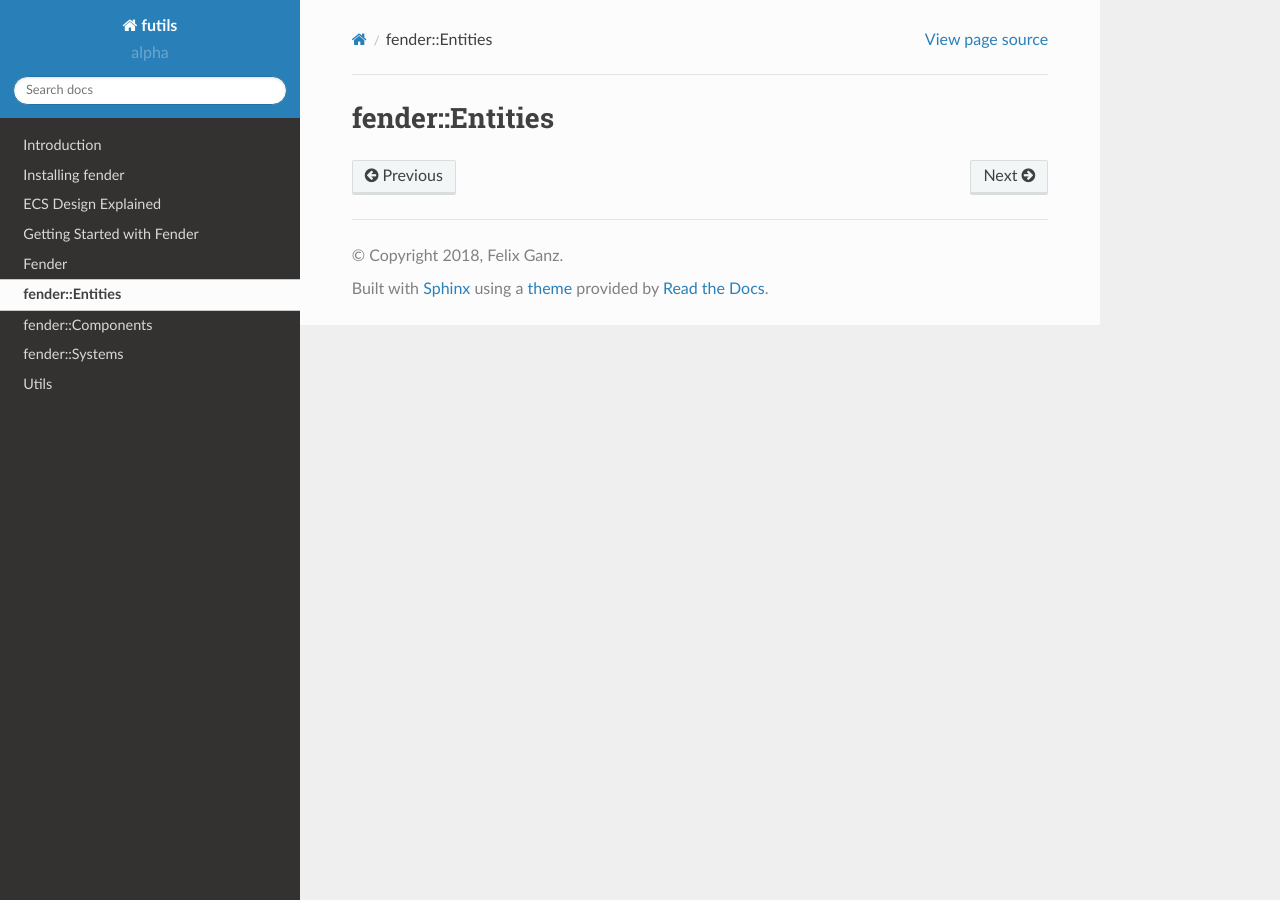
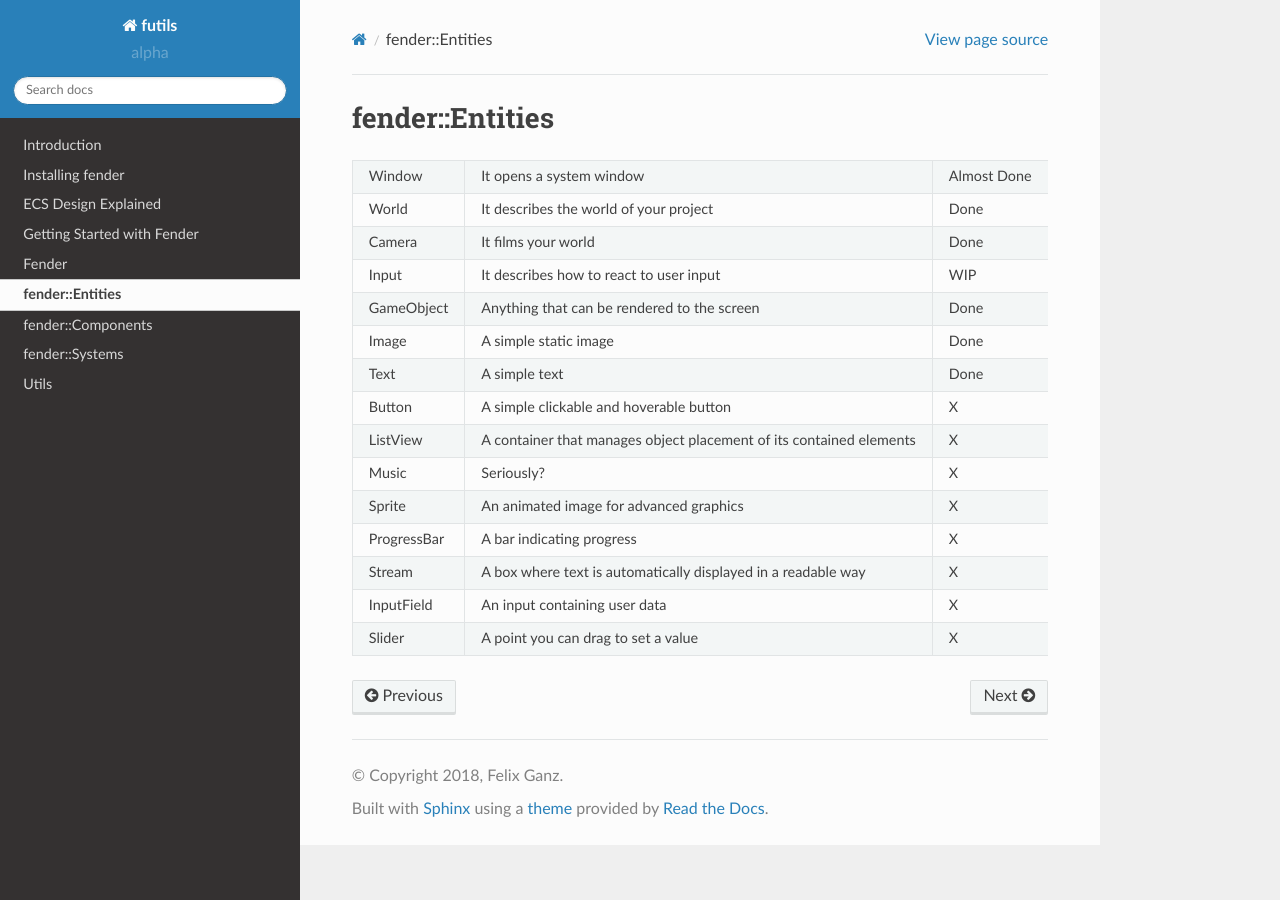
Before and after one commit to ganzf/futils, a Sphinx documentation site: the page built from docs/entities.rst, in a window 1280 px wide. Built offline with Sphinx 7.4.7 and the Read the Docs theme 2.0.0, drawn with Linux system fonts in a browser that asks for light colours.

Commit message:
entities table

```diff
--- a/docs/entities.rst
+++ b/docs/entities.rst
@@ -1,2 +1,49 @@
 fender::Entities
 ================
+
++---------------------+----------------------------------------------------+-------------+
+|  Window             | It opens a system window                           | Almost Done |
+|                     |                                                    |             |
++---------------------+----------------------------------------------------+-------------+
+|  World              | It describes the world of your project             |    Done     |
+|                     |                                                    |             |
++---------------------+----------------------------------------------------+-------------+
+|  Camera             | It films your world                                |    Done     |
+|                     |                                                    |             |
++---------------------+----------------------------------------------------+-------------+
+|  Input              | It describes how to react to user input            |     WIP     |
+|                     |                                                    |             |
++---------------------+----------------------------------------------------+-------------+
+|  GameObject         | Anything that can be rendered to the screen        |    Done     |
+|                     |                                                    |             |
++---------------------+----------------------------------------------------+-------------+
+|  Image              | A simple static image                              |    Done     |
+|                     |                                                    |             |
++---------------------+----------------------------------------------------+-------------+
+|  Text               | A simple text                                      |    Done     |
+|                     |                                                    |             |
++---------------------+----------------------------------------------------+-------------+
+|  Button             | A simple clickable and hoverable button            |     X       |
+|                     |                                                    |             |
++---------------------+----------------------------------------------------+-------------+
+|  ListView           | A container that manages object placement of its   |     X       |
+|                     | contained elements                                 |             |
++---------------------+----------------------------------------------------+-------------+
+|  Music              | Seriously?                                         |     X       |
+|                     |                                                    |             |
++---------------------+----------------------------------------------------+-------------+
+|  Sprite             | An animated image for advanced graphics            |     X       |
+|                     |                                                    |             |
++---------------------+----------------------------------------------------+-------------+
+|  ProgressBar        | A bar indicating progress                          |     X       |
+|                     |                                                    |             |
++---------------------+----------------------------------------------------+-------------+
+|  Stream             | A box where text is automatically displayed in a   |     X       |
+|                     | readable way                                       |             |
++---------------------+----------------------------------------------------+-------------+
+|  InputField         | An input containing user data                      |     X       |
+|                     |                                                    |             |
++---------------------+----------------------------------------------------+-------------+
+|  Slider             | A point you can drag to set a value                |     X       |
+|                     |                                                    |             |
++---------------------+----------------------------------------------------+-------------+
```
